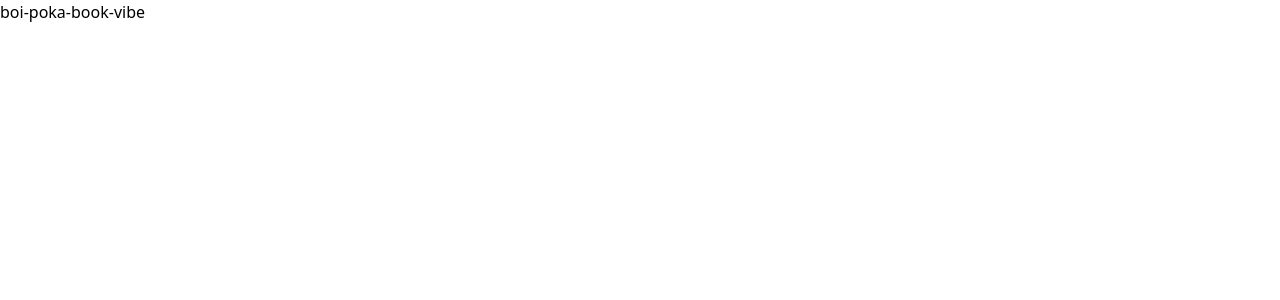
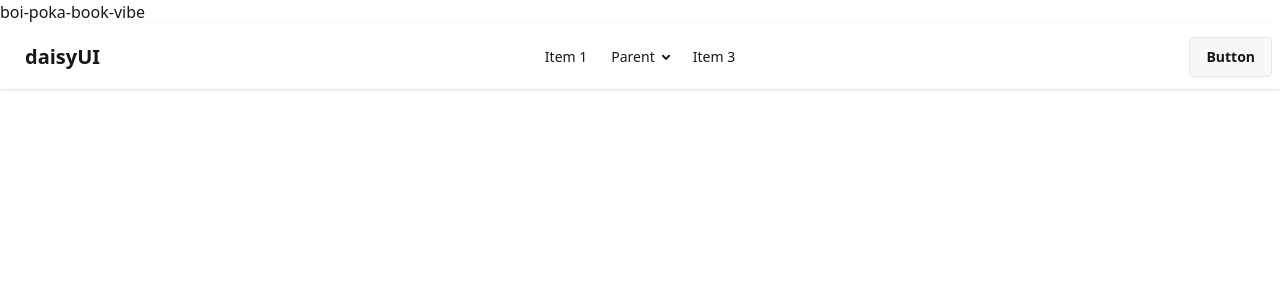
Before and after one commit to iftakhersifat/boi-poka-book-vibe, a React (Vite) app: page / in a window 1280 px wide. Shown: the top 300 px of the page. Built offline with nearby package versions, Linux system fonts and the light colour scheme.

Commit message:
daisyUI setup

```diff
--- a/package.json
+++ b/package.json
@@ -20,6 +20,7 @@
     "@types/react": "^19.0.10",
     "@types/react-dom": "^19.0.4",
     "@vitejs/plugin-react": "^4.3.4",
+    "daisyui": "^5.0.25",
     "eslint": "^9.22.0",
     "eslint-plugin-react-hooks": "^5.2.0",
     "eslint-plugin-react-refresh": "^0.4.19",
--- a/src/App.jsx
+++ b/src/App.jsx
@@ -5,6 +5,47 @@
   return (
     <>
       <h1>boi-poka-book-vibe</h1>
+      <div className="navbar bg-base-100 shadow-sm">
+  <div className="navbar-start">
+    <div className="dropdown">
+      <div tabIndex={0} role="button" className="btn btn-ghost lg:hidden">
+        <svg xmlns="http://www.w3.org/2000/svg" className="h-5 w-5" fill="none" viewBox="0 0 24 24" stroke="currentColor"> <path strokeLinecap="round" strokeLinejoin="round" strokeWidth="2" d="M4 6h16M4 12h8m-8 6h16" /> </svg>
+      </div>
+      <ul
+        tabIndex={0}
+        className="menu menu-sm dropdown-content bg-base-100 rounded-box z-1 mt-3 w-52 p-2 shadow">
+        <li><a>Item 1</a></li>
+        <li>
+          <a>Parent</a>
+          <ul className="p-2">
+            <li><a>Submenu 1</a></li>
+            <li><a>Submenu 2</a></li>
+          </ul>
+        </li>
+        <li><a>Item 3</a></li>
+      </ul>
+    </div>
+    <a className="btn btn-ghost text-xl">daisyUI</a>
+  </div>
+  <div className="navbar-center hidden lg:flex">
+    <ul className="menu menu-horizontal px-1">
+      <li><a>Item 1</a></li>
+      <li>
+        <details>
+          <summary>Parent</summary>
+          <ul className="p-2">
+            <li><a>Submenu 1</a></li>
+            <li><a>Submenu 2</a></li>
+          </ul>
+        </details>
+      </li>
+      <li><a>Item 3</a></li>
+    </ul>
+  </div>
+  <div className="navbar-end">
+    <a className="btn">Button</a>
+  </div>
+</div>
     </>
   )
 }
--- a/src/index.css
+++ b/src/index.css
@@ -1 +1,2 @@
 @import "tailwindcss";
+@plugin "daisyui";
```
Also changed, not shown: 1 other file (tests, documents, lock files or other folders).
